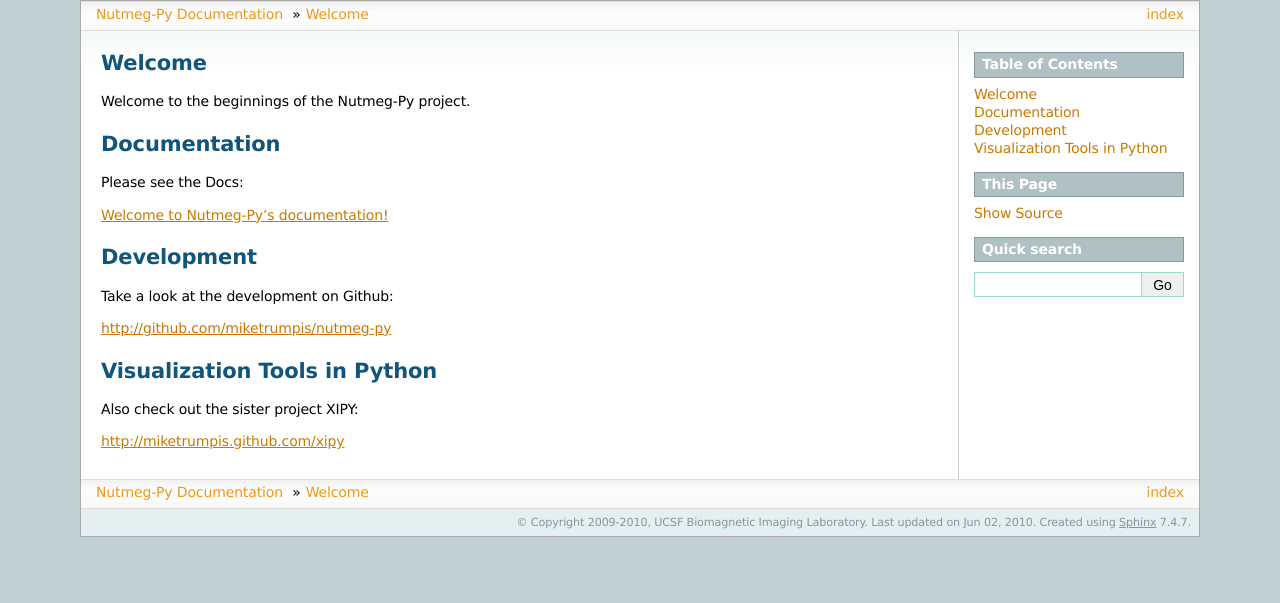
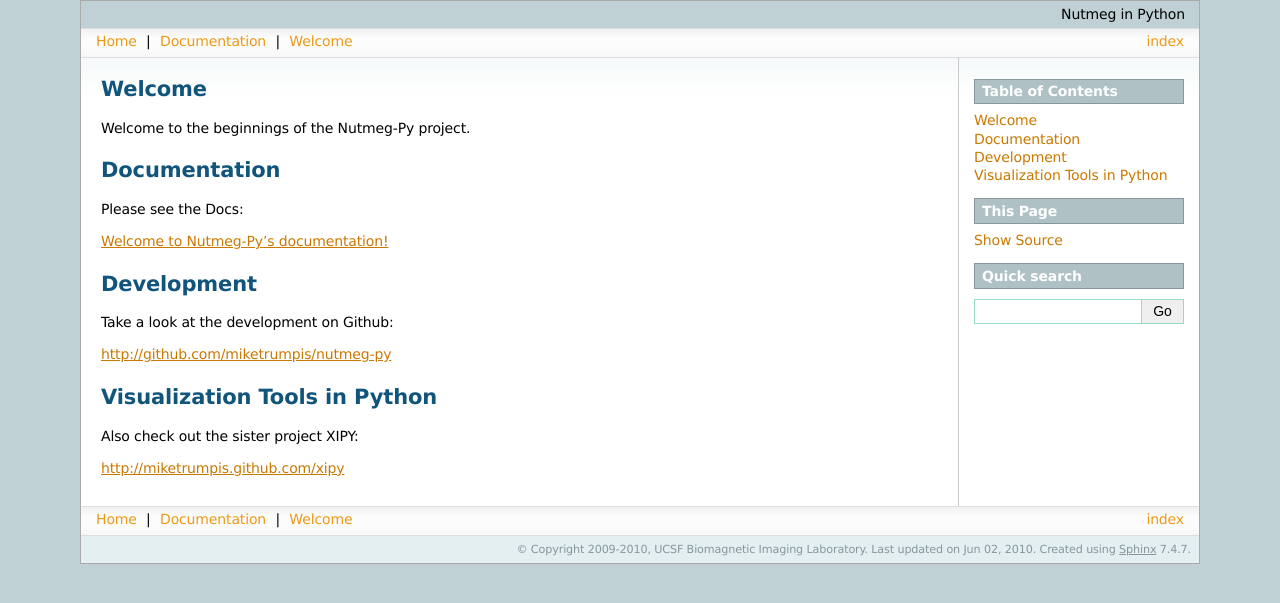
Before and after one commit to miketrumpis/nutmeg-py, a Sphinx documentation site: the page built from doc/index.rst, in a window 1280 px wide. Shown: the top 603 px of the page. Built offline with Sphinx 7.4.7, drawn with Linux system fonts in a browser that asks for light colours.

Commit message:
reverted to old doc structure convention

```diff
--- /dev/null
+++ b/doc/_templates/layout.html
@@ -0,0 +1,27 @@
+{% extends "!layout.html" %}
+
+{% block extrahead %}
+  <meta name="keywords" content="nutmeg, meg, magnetic source imaging,
+  python, neuroscience">
+{% endblock %}
+
+{% block rootrellink %}
+  <li><a href="{{pathto('index') }}">Home</a> |&nbsp;</li>
+  <li><a href="{{ pathto('contents') }}">Documentation</a> |&nbsp;</li>
+{% endblock %}
+
+{% block relbar1 %}
+  <div id="header">
+  <table width="100%">
+  <tr>
+   <td style="text-align:right;vertical-align:bottom">Nutmeg in Python
+    </td>
+  </tr>
+  </table>
+  </div>
+{{ super() }}
+{% endblock %}
+
+
+{% block sidebar1 %}{{ sidebar() }}{% endblock %}
+{% block sidebar2 %}{% endblock %}
--- a/doc/conf.py
+++ b/doc/conf.py
@@ -129,7 +129,7 @@ html_title = 'Nutmeg-Py Documentation'
 # Add any paths that contain custom static files (such as style sheets) here,
 # relative to this directory. They are copied after the builtin static files,
 # so a file named "default.css" will overwrite the builtin "default.css".
-html_static_path = ['static']
+html_static_path = ['_static']
 
 # If not '', a 'Last updated on:' timestamp is inserted at every page bottom,
 # using the given strftime format.
```
Also changed, not shown: doc/_static/nm.css (renamed from doc/static/nm.css).
